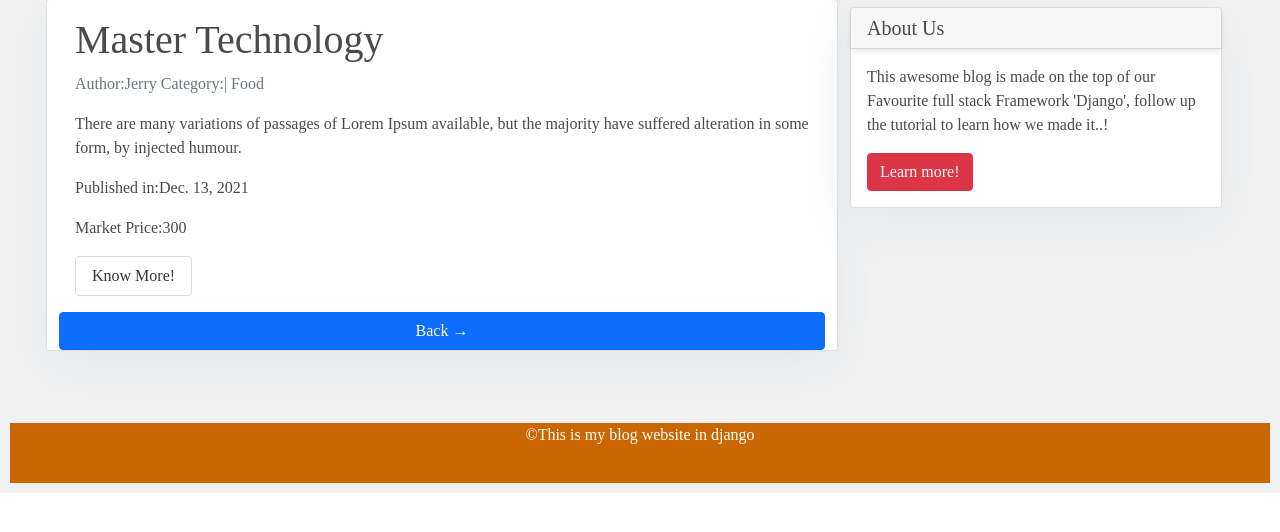
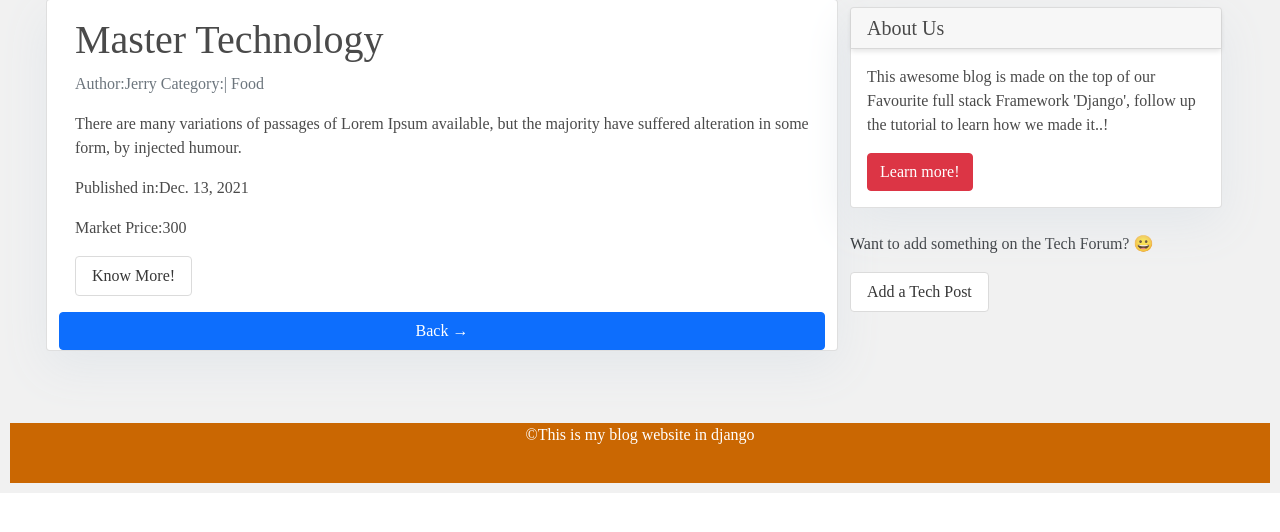
Before and after one commit to waregagbagbo/Blog, a Django app: page /1/ in a window 1280 px wide. Shown: the part 145-677 px from the top of the page. Run offline with Django 4.2, Linux system fonts and the light colour scheme; data comes from the database, SQL or seed files in the repository; some libraries are stand-ins or nearby versions.

Commit message:
added another functionality to add posts by the visitors

```diff
--- a/templates/partials/sidebar.html
+++ b/templates/partials/sidebar.html
@@ -17,6 +17,8 @@
            class="btn btn-danger" target="_blank">Learn more!</a>
     </div>
 </div>
+<p>Want to add something on the Tech Forum?	&#128512</p>
+<button type="button" class="button">Add a Tech Post</button>
 </div>
 
 {% endblock sidebar %}
```
